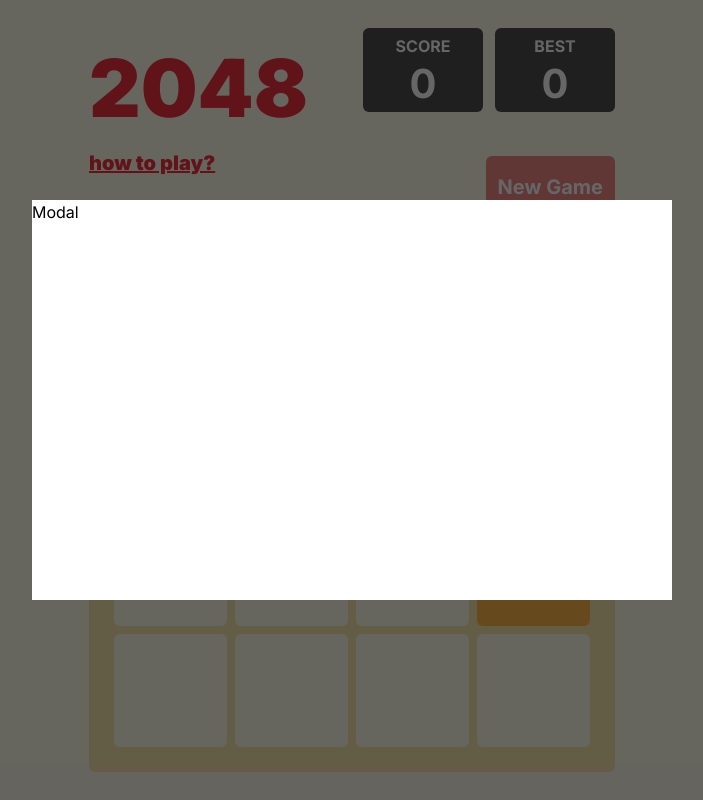
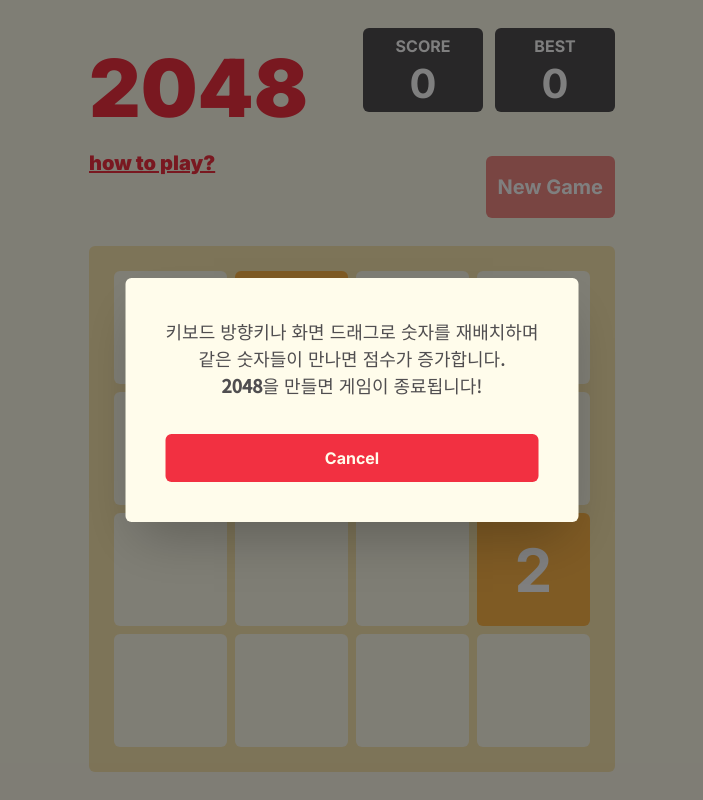
Before and after one commit to bisari31/2048, a Next.js app: page / in a window 1280 px wide. Both pictures are taken after a click on the button "how to play?". Shown: the whole page, without its empty margins (288-991 px from the left). Built offline with nearby package versions, Linux system fonts and the light colour scheme.

Commit message:
design: 게임 방법, 버튼 hover 디자인

```diff
--- a/src/components/Header.tsx
+++ b/src/components/Header.tsx
@@ -26,7 +26,7 @@
             2048
           </h1>
           <button
-            className="text-title font-black underline text-sm"
+            className="text-title font-black underline text-sm "
             onClick={handleModalToggle}
           >
             how to play?
@@ -39,7 +39,7 @@
           </div>
           <button
             onClick={handleReset}
-            className="mt-11 bg-button text-white text-sm font-bold px-3 py-4 rounded-md w-fit"
+            className="mt-11 bg-button hover:bg-[#f4a19b] text-white text-sm font-bold px-3 py-4 rounded-md w-fit"
           >
             New Game
           </button>
@@ -47,7 +47,7 @@
       </div>
       {isModalOpen && (
         <Portal>
-          <Modal ref={modalRef} />
+          <Modal ref={modalRef} onModalClose={handleModalToggle} />
         </Portal>
       )}
     </header>
--- a/src/components/Modal.tsx
+++ b/src/components/Modal.tsx
@@ -1,16 +1,38 @@
 import { forwardRef } from 'react';
+import { Noto_Sans_KR } from 'next/font/google';
+
+const notoSans = Noto_Sans_KR({ subsets: ['latin'], weight: ['500'] });
+
+interface Props {
+  onModalClose: () => void;
+}
 
 export default forwardRef(function Modal(
-  _,
+  { onModalClose }: Props,
   ref: React.ForwardedRef<HTMLDivElement>,
 ) {
   return (
     <div className="fixed left-0 top-0 right-0 bottom-0 bg-black-rgba">
       <div
-        className="absolute top-1/2 left-1/2 bg-white w-1/2 h-1/2 -translate-x-1/2 -translate-y-1/2"
+        className="shadow-2xl bg-bg p-10 rounded-md justify-center items-center flex-col flex absolute top-1/2 left-1/2 min-w-[350px] -translate-x-1/2 -translate-y-1/2"
         ref={ref}
       >
-        Modal
+        <p
+          className={`${notoSans.className} text-center text-score text-[18px] `}
+        >
+          키보드 방향키나 화면 드래그로 숫자를 재배치하며
+          <br />
+          같은 숫자들이 만나면 점수가 증가합니다.
+          <br />
+          <strong>2048</strong>을 만들면 게임이 종료됩니다!
+        </p>
+        <button
+          className="w-full mt-[35px] rounded-md bg-title py-3 px-6 font-bold text-bg hover:bg-[#f44857]"
+          type="button"
+          onClick={onModalClose}
+        >
+          Cancel
+        </button>
       </div>
     </div>
   );
--- a/tailwind.config.js
+++ b/tailwind.config.js
@@ -39,9 +39,8 @@
           512: '#F23041',
           1024: '#753685',
           2048: '#C21841',
-          4096: '#505BC0',
         },
-        'black-rgba': 'rgba(0,0,0,0.6)',
+        'black-rgba': 'rgba(0,0,0,0.5)',
       },
     },
   },
```
